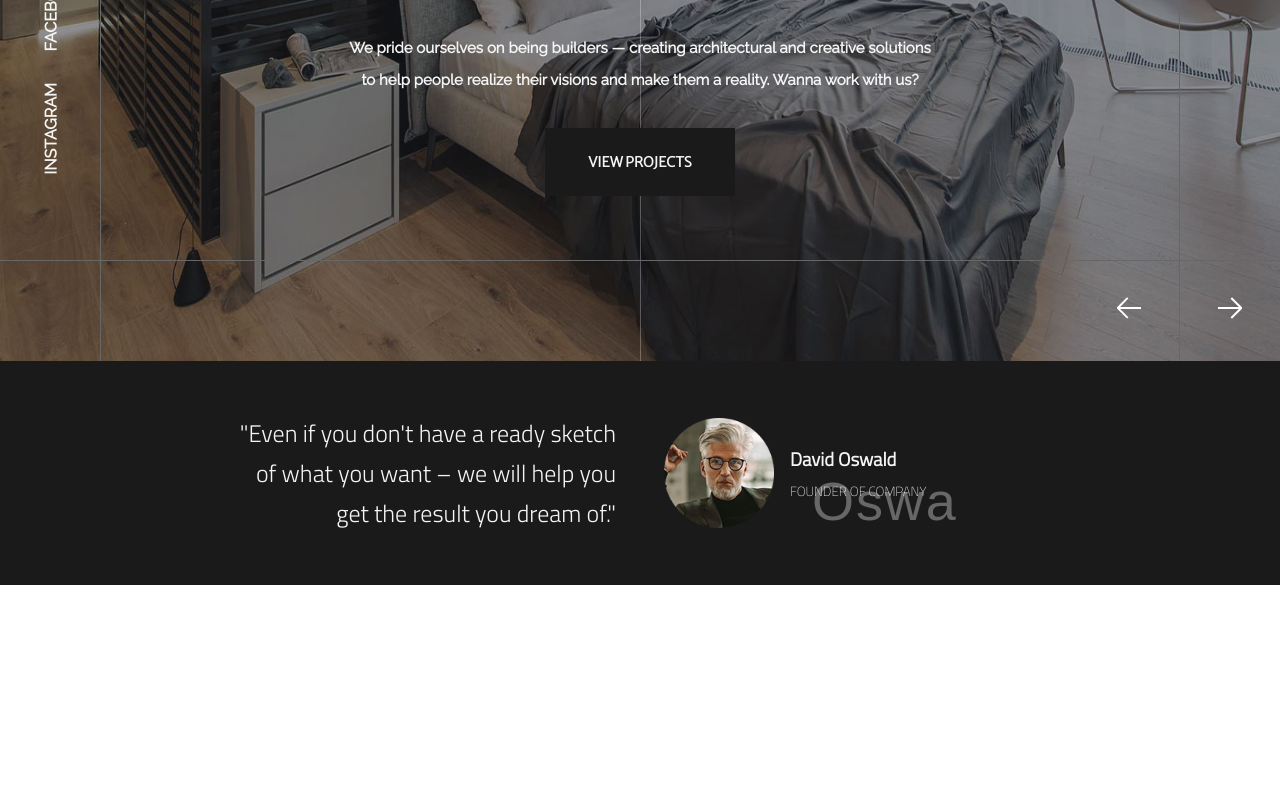
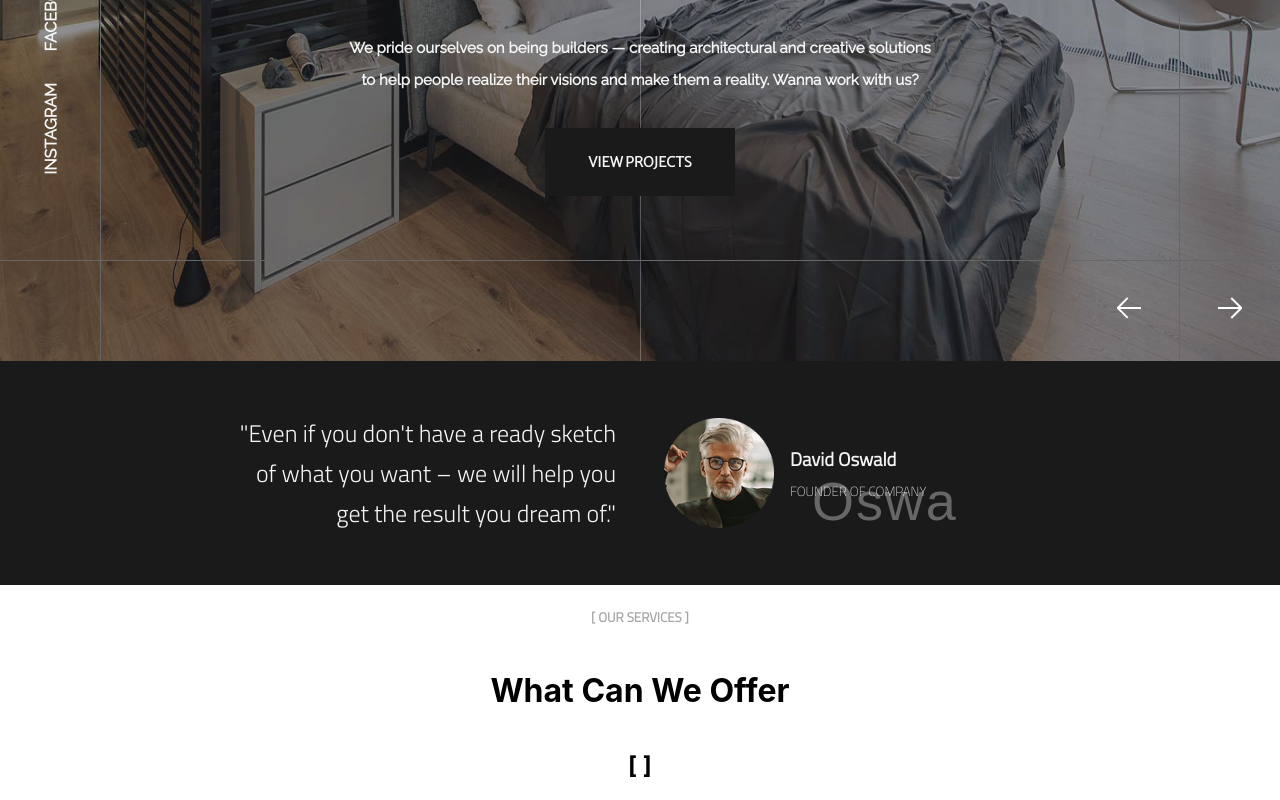
Before and after one commit to SharjeelSIqbal/headwire-assessment, a React (Create React App) app: page / in a window 1280 px wide. Shown: the part 439-1239 px from the top of the page. Before the commit the page ends 1024 px from the top, so only its background shows below. Built offline with nearby package versions, Linux system fonts and the light colour scheme; a web font is replaced by a local one.

Commit message:
added css file for about-us, created an about-us section component, and bracket-heading

```diff
--- a/public/index.html
+++ b/public/index.html
@@ -9,35 +9,10 @@
       name="description"
       content="Web site created using create-react-app"
     />
-    <link rel="apple-touch-icon" href="%PUBLIC_URL%/logo192.png" />
-    <!--
-      manifest.json provides metadata used when your web app is installed on a
-      user's mobile device or desktop. See https://developers.google.com/web/fundamentals/web-app-manifest/
-    -->
-    <link rel="manifest" href="%PUBLIC_URL%/manifest.json" />
-    <!--
-      Notice the use of %PUBLIC_URL% in the tags above.
-      It will be replaced with the URL of the `public` folder during the build.
-      Only files inside the `public` folder can be referenced from the HTML.
-
-      Unlike "/favicon.ico" or "favicon.ico", "%PUBLIC_URL%/favicon.ico" will
-      work correctly both with client-side routing and a non-root public URL.
-      Learn how to configure a non-root public URL by running `npm run build`.
-    -->
-    <title>React App</title>
+    <title>Theratio Interior Studio</title>
   </head>
   <body>
     <noscript>You need to enable JavaScript to run this app.</noscript>
     <div id="root"></div>
-    <!--
-      This HTML file is a template.
-      If you open it directly in the browser, you will see an empty page.
-
-      You can add webfonts, meta tags, or analytics to this file.
-      The build step will place the bundled scripts into the <body> tag.
-
-      To begin the development, run `npm start` or `yarn start`.
-      To create a production bundle, use `npm run build` or `yarn build`.
-    -->
   </body>
 </html>
--- a/src/App.jsx
+++ b/src/App.jsx
@@ -1,9 +1,10 @@
-import { Grid, Founder } from './components'
+import { Grid, Founder, AboutUs } from './components'
 
 const App = () => (
   <>
     <Grid />
     <Founder />
+    <AboutUs />
   </>
   )
 
--- /dev/null
+++ b/src/components/about-us.jsx
@@ -0,0 +1,24 @@
+import { BracketHeading } from "./layout"
+
+
+const AboutUs = () => (
+  <div>
+    <div className='about-us-container column-center m-center'>
+      <div className='column-center'>
+        <BracketHeading> OUR SERVICES </BracketHeading>
+        <h1>What Can We Offer</h1>
+        <div className='border-dotted' />
+      </div>
+      <div className='row-center'>
+       {/* About us cards */}
+      </div>
+      <div className='row-center'>
+        <div className='column-center'>
+          <h2>[ ]</h2>
+        </div>
+      </div>
+    </div>
+  </div>
+)
+
+export default AboutUs
--- a/src/components/index.js
+++ b/src/components/index.js
@@ -1,6 +1,8 @@
 import { default as Grid } from './grid'
 import { default as Founder } from './founder'
+import { default as AboutUs } from './about-us'
 export {
+  AboutUs,
   Grid,
   Founder
 }
--- /dev/null
+++ b/src/components/layout/bracket-heading.jsx
@@ -0,0 +1,7 @@
+const BracketHeading = ({ children }) => (
+  <h5 className='bracket-heading titillium'>
+    [ {children} ]
+  </h5>
+)
+
+export default BracketHeading
--- /dev/null
+++ b/src/components/layout/index.js
@@ -0,0 +1,5 @@
+import { default as BracketHeading } from './bracket-heading'
+
+export {
+  BracketHeading
+}
--- /dev/null
+++ b/src/css/about-us.css
@@ -0,0 +1,3 @@
+.about-us-container {
+  max-width: 75%;
+}
--- a/src/css/layout.css
+++ b/src/css/layout.css
@@ -41,6 +41,10 @@
 
 .m-0 {
   margin: 0;
+}
+
+.m-center {
+  margin: 0 auto;
 }
 
 .pt-half {
@@ -214,3 +218,10 @@ width: 25%;
 .alternate-border-color {
   border-color: #B6B6B8;
 }
+
+
+/* heading */
+
+.bracket-heading {
+  color: #A7A6A6;
+}
--- a/src/index.js
+++ b/src/index.js
@@ -3,6 +3,7 @@ import ReactDOM from 'react-dom';
 import './css/index.css'
 import './css/layout.css'
 import './css/founder.css'
+import './css/about-us.css'
 import App from './App';
 import reportWebVitals from './reportWebVitals';
 
```
